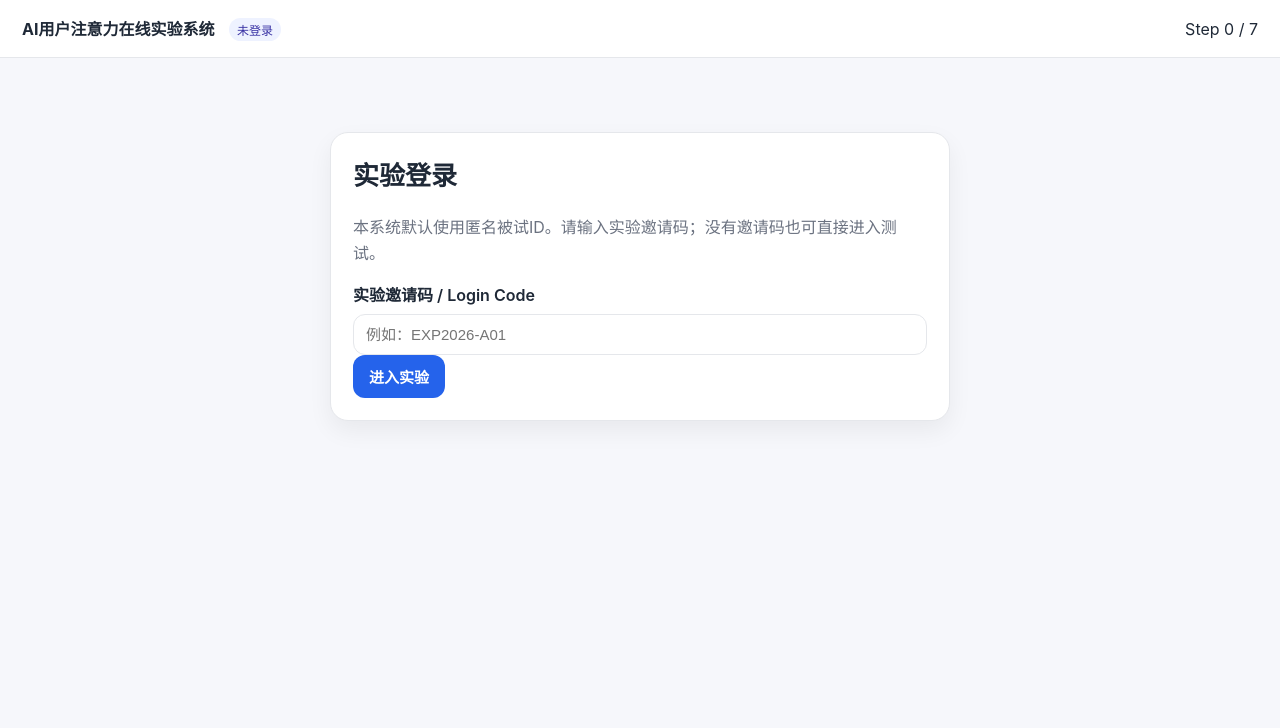
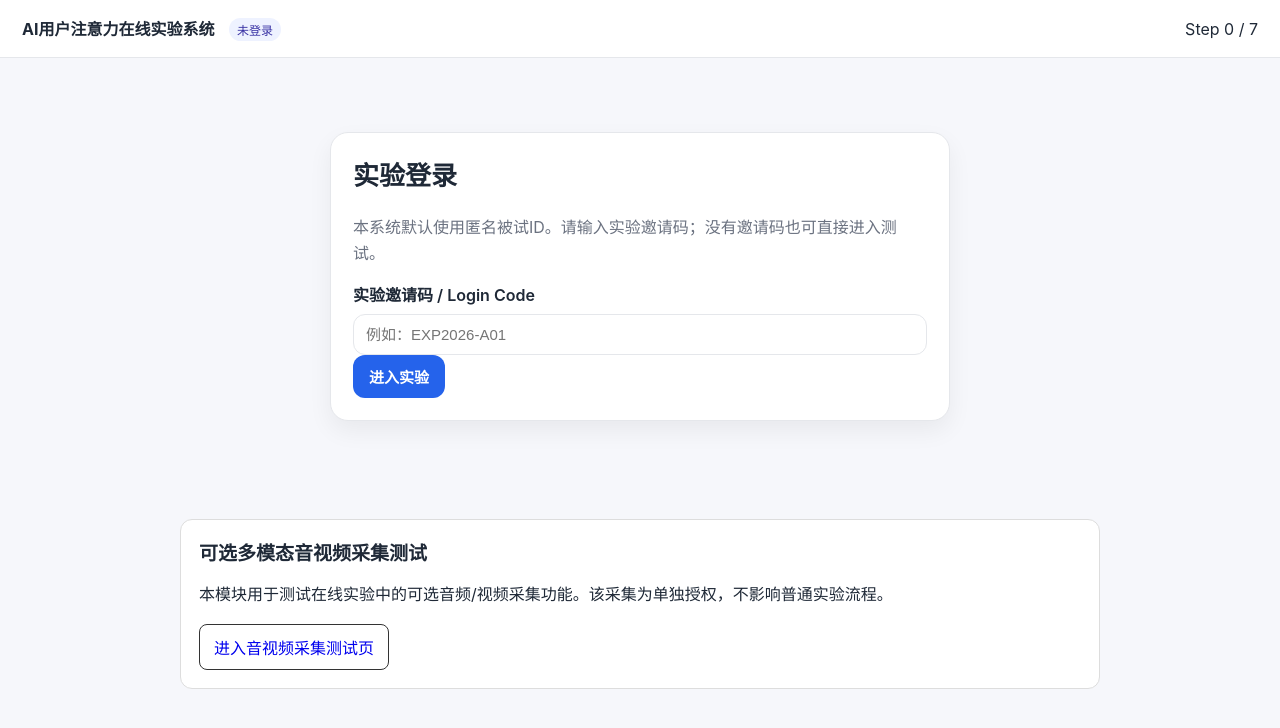
Before and after one commit to Sunnnnnny19/ai-attention-experiment, a website: page public/index.html in a window 1280 px wide. Drawn offline with Linux system fonts and the light colour scheme.

Commit message:
add media test entry to homepage

```diff
--- a/public/index.html
+++ b/public/index.html
@@ -239,5 +239,16 @@
   </main>
 
   <script src="/app.js"></script>
+
+<section style="max-width: 920px; margin: 24px auto; padding: 18px; border: 1px solid #ddd; border-radius: 12px; background: #fff;">
+  <h2>可选多模态音视频采集测试</h2>
+  <p>
+    本模块用于测试在线实验中的可选音频/视频采集功能。该采集为单独授权，不影响普通实验流程。
+  </p>
+  <a href="/media-test.html" target="_blank" style="display:inline-block; padding:10px 14px; border:1px solid #333; border-radius:8px; text-decoration:none;">
+    进入音视频采集测试页
+  </a>
+</section>
+
 </body>
 </html>
```
